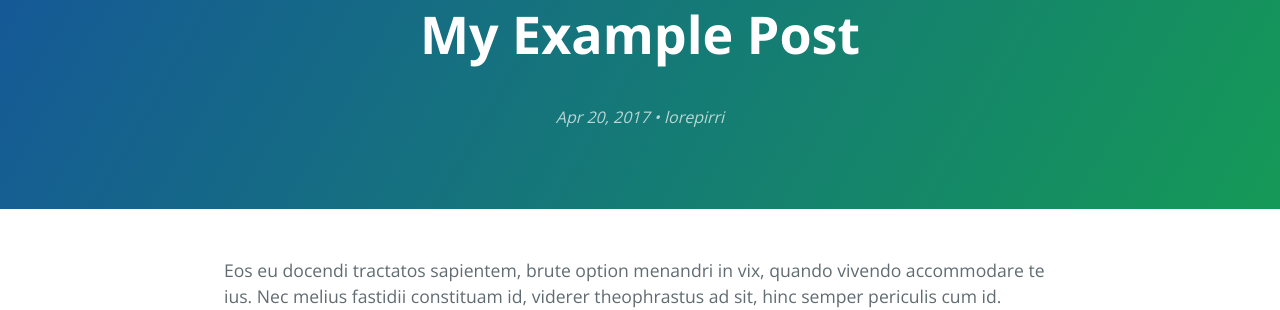
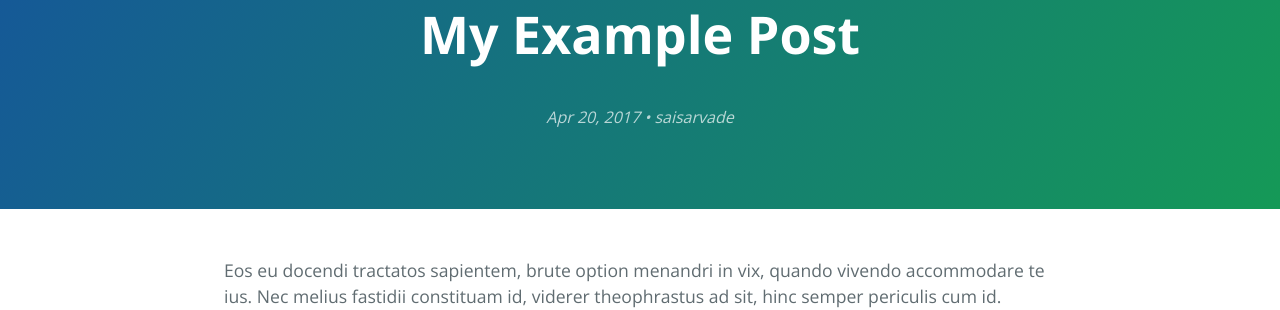
Before and after one commit to sarvade/my_portfolio, a Jekyll site: the page built from _posts/2017-04-20-my-example-post.md, in a window 1280 px wide. Shown: the part 141-451 px from the top of the page. Built offline with Jekyll 4.4.1, drawn with Linux system fonts in a browser that asks for light colours.

Commit message:
Update _config.yml

```diff
--- a/_config.yml
+++ b/_config.yml
@@ -16,7 +16,7 @@ cayman-blog:
 theme: # leave it empty
 
 # social
-author: lorepirri
+author: saisarvade
 image: /thumbnail-jumbo.png
 twitter:
   username: saisarvade
@@ -25,6 +25,6 @@ plugins:
   - jekyll-target-blank
 
 target-blank:
-    rel: nofollow
+    rel: noopener
 
 header_page_refs: ['now', 'about', 'contact']
```
